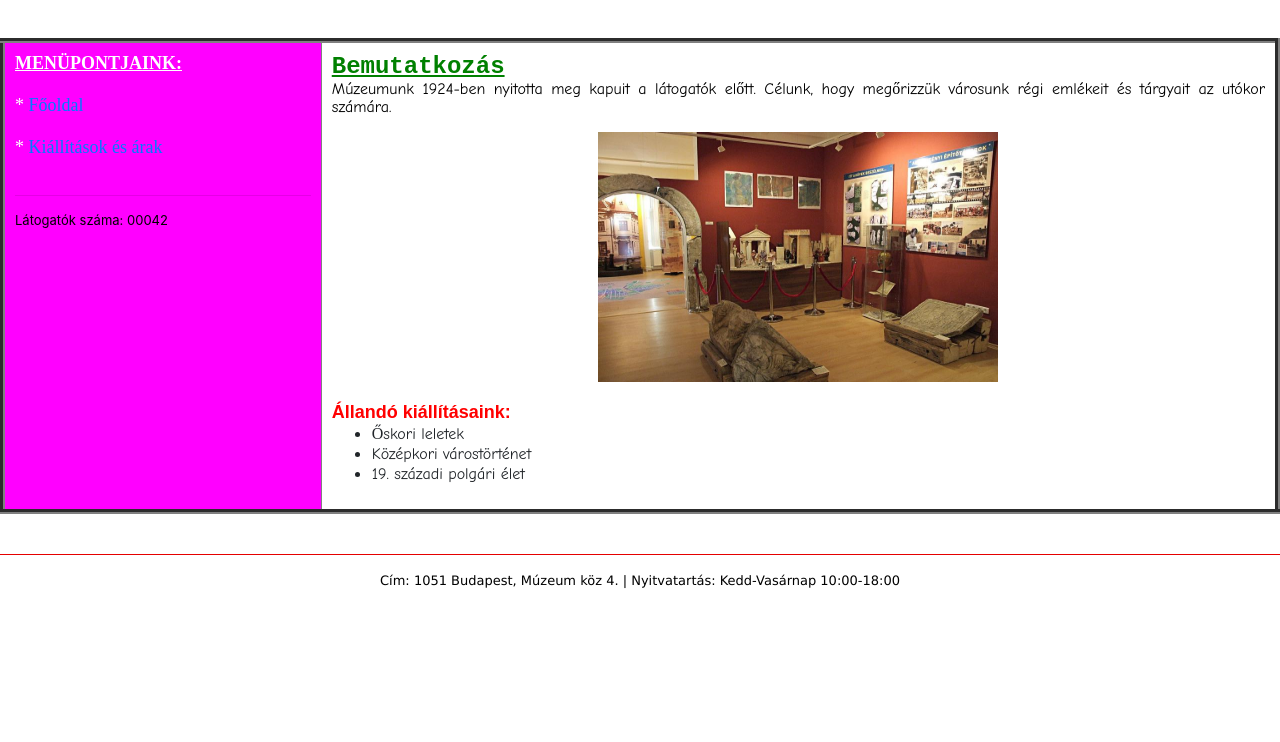
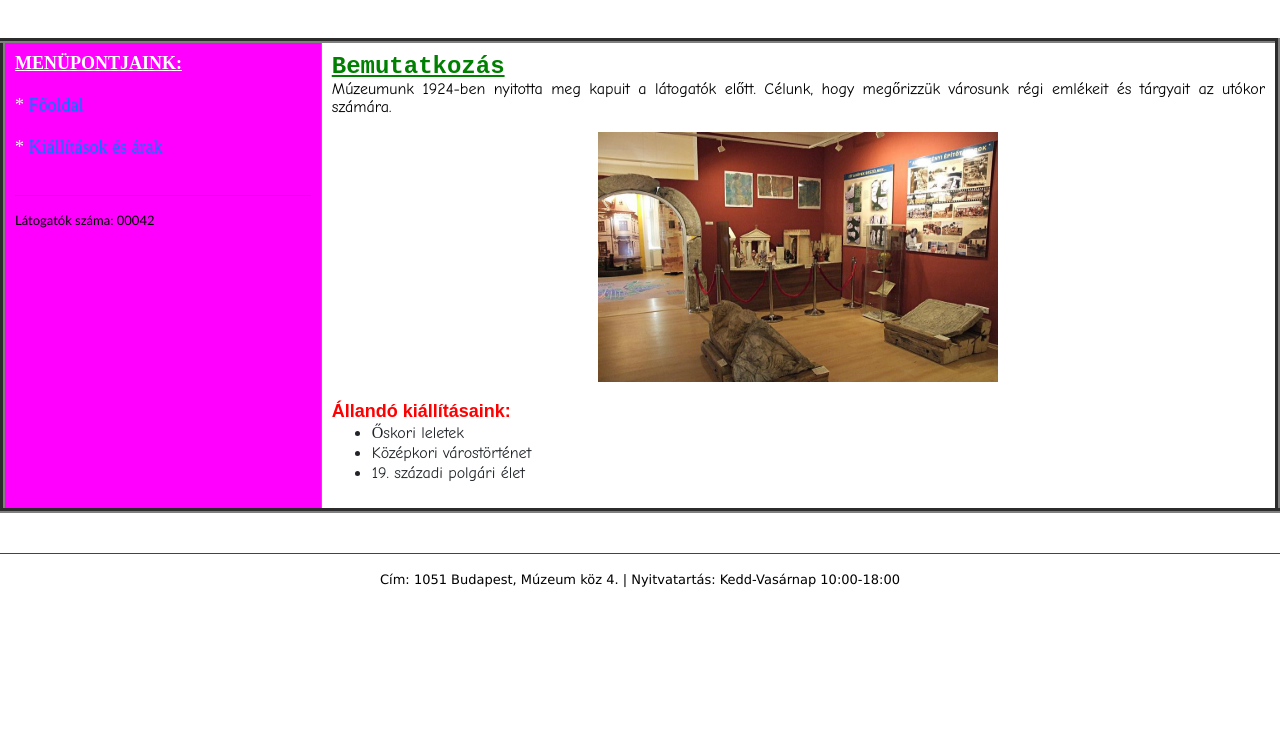
Before and after one commit to KNorbi69/muzeum, a plain HTML site: page múzeum/index.html in a window 1280 px wide. Shown: the part 58-800 px from the top of the page. Drawn offline with nearby package versions, Linux system fonts and the light colour scheme; files that its build step writes are made by us from their sources.

Commit message:
body style

```diff
--- a/css/style.css
+++ b/css/style.css
@@ -0,0 +1,7 @@
+body{
+    font-family:'Gill Sans', 'Gill Sans MT', Calibri, 'Trebuchet MS', sans-serif ;
+    font-size: 18xp;
+    font-weight: 400;
+    font-style: normal;
+    line-height: 1.5;
+}
```
Also changed, not shown: múzeum/kiallitasok.html (+2 -2 lines).
